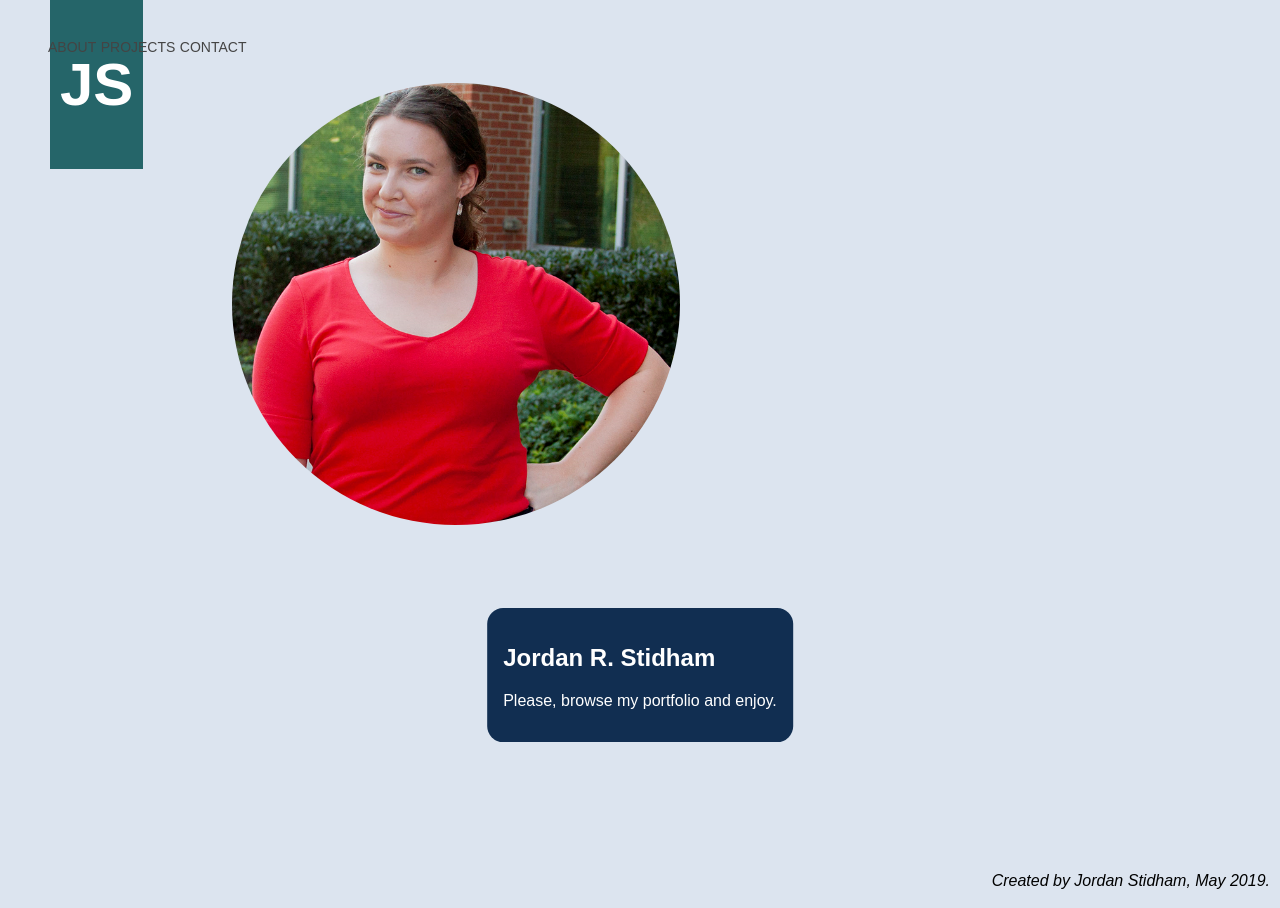
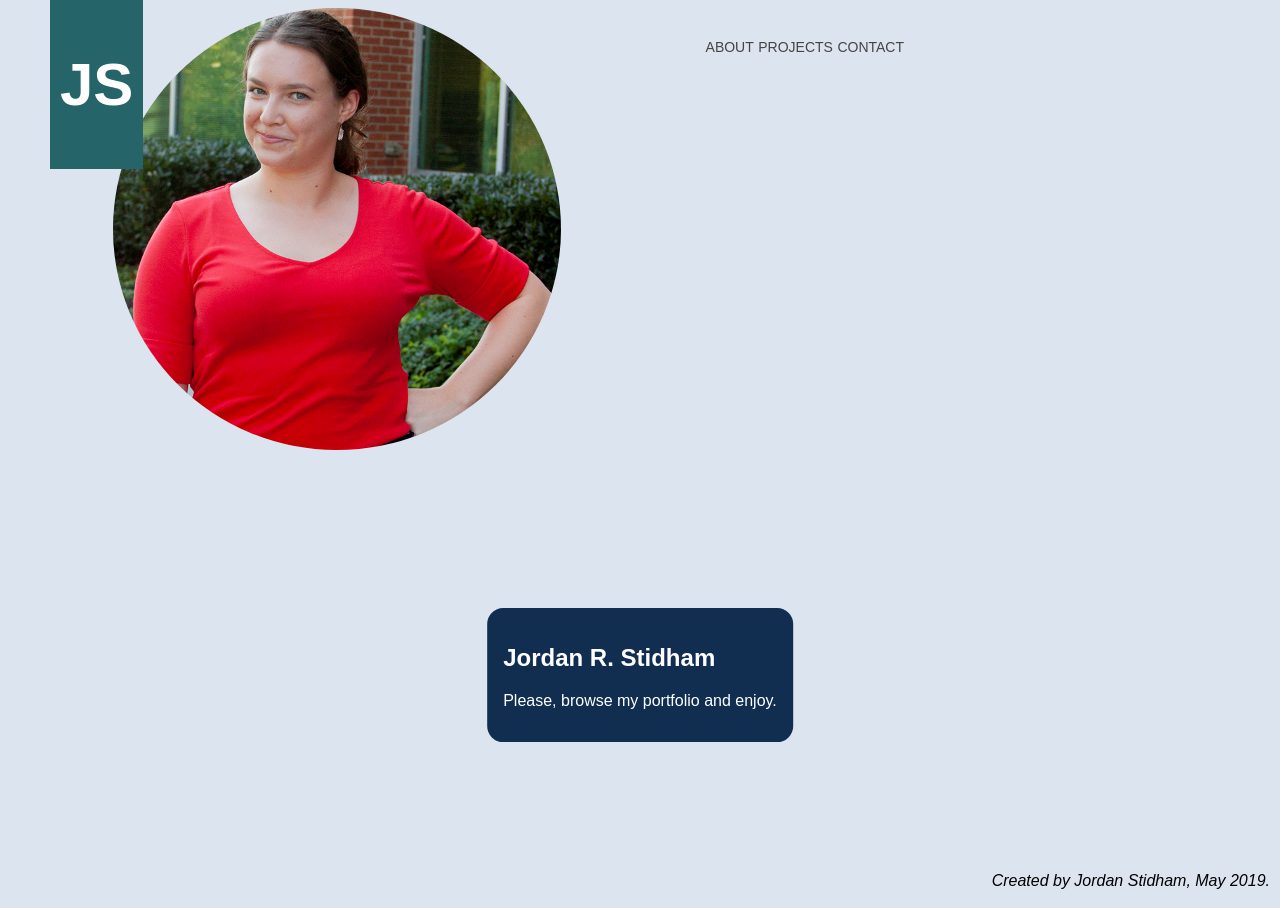
Before and after one commit to jordanstidham/PORTFOLIO, a Jekyll site: the page built from README.md, in a window 1280 px wide. Built offline with Jekyll 4.4.1, drawn with Linux system fonts in a browser that asks for light colours; our own code applies the rules of GitHub Pages for plain Markdown files.

Commit message:
Update main.css

```diff
--- a/css/main.css
+++ b/css/main.css
@@ -22,7 +22,7 @@
 
 /*navbar style*/
 .nav {
-    right: 0;
+    float: right;
     padding: 10px 0px;
 }
 .main-menu ul {
```
